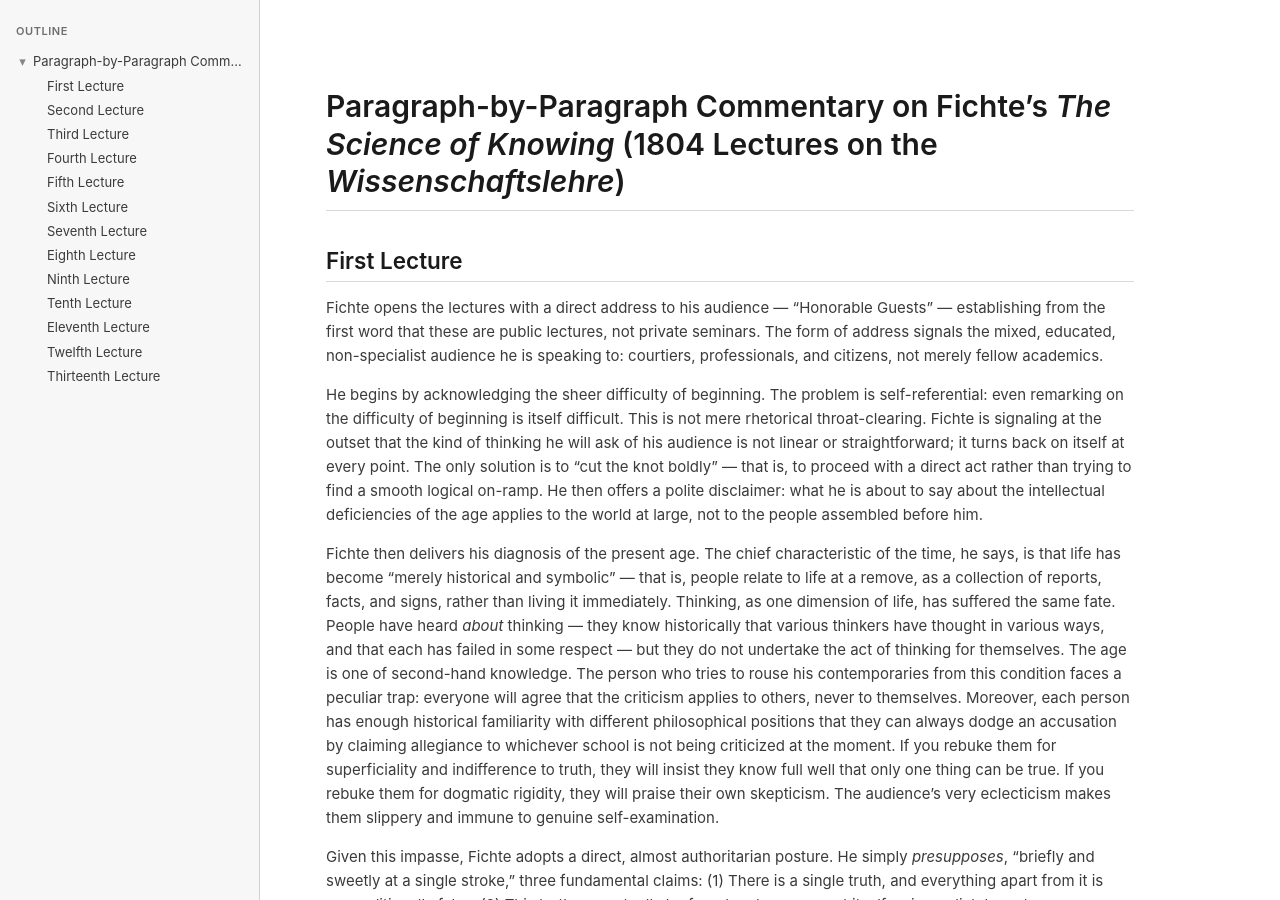
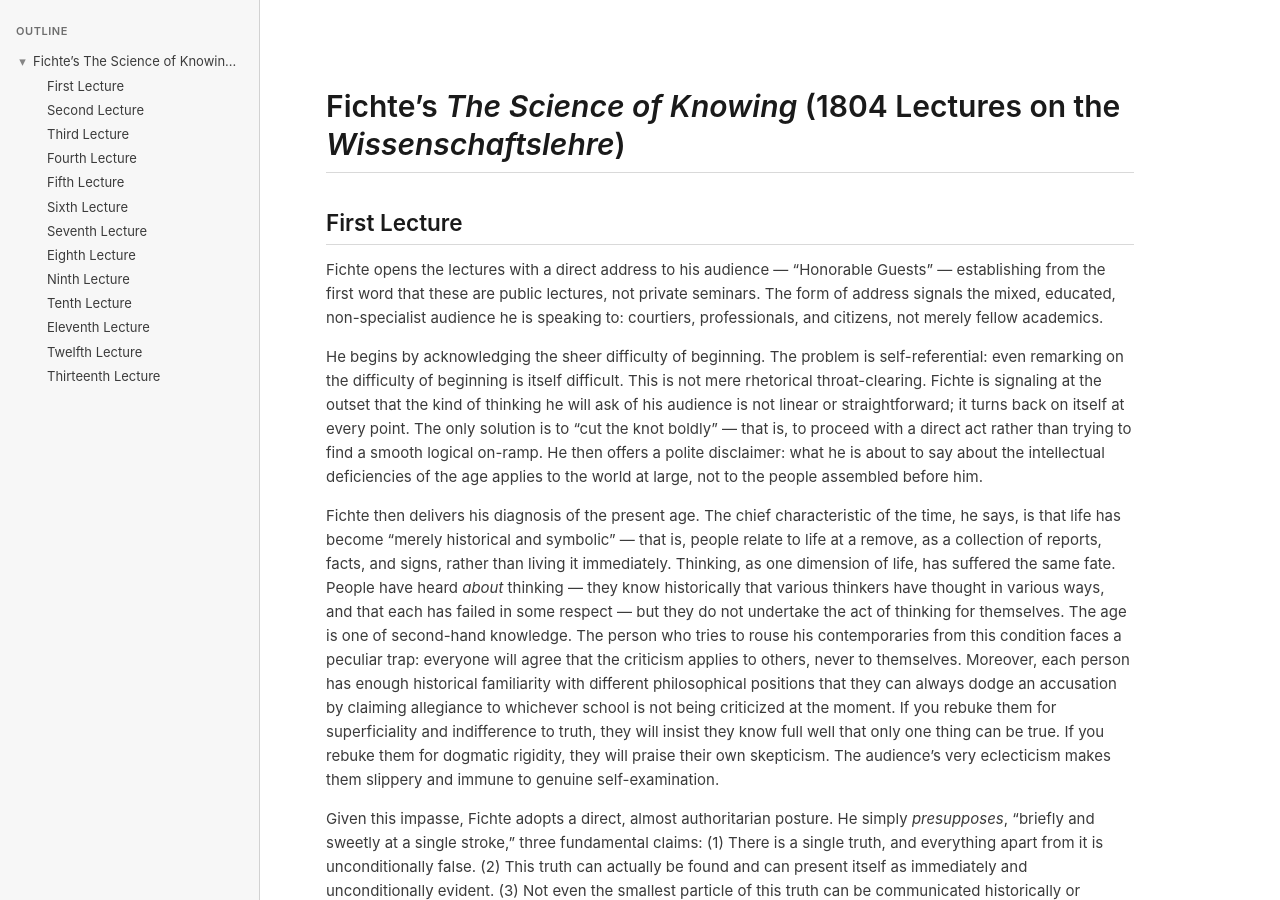
Before and after one commit to faultynode/commentaries, a Jekyll site: the page built from fichte_commentary.md, in a window 1280 px wide and 900 px high. Built offline with Jekyll 4.4.1, drawn with Linux system fonts in a browser that asks for light colours.

Commit message:
Updated titles

```diff
--- a/fichte_commentary.md
+++ b/fichte_commentary.md
@@ -1,10 +1,10 @@
 ---
 layout: default
-title: fichte_commentary
+title: Fichte's *The Science of Knowing* (1804 Lectures on the *Wissenschaftslehre*)
 wordpress_id: 207
 ---
 
-# Paragraph-by-Paragraph Commentary on Fichte's *The Science of Knowing* (1804 Lectures on the *Wissenschaftslehre*)
+# Fichte's *The Science of Knowing* (1804 Lectures on the *Wissenschaftslehre*)
 
 ## First Lecture
 
```
Also changed, not shown: monadology_commentary.md (+1 -1 lines), .claude/settings.json (added).
